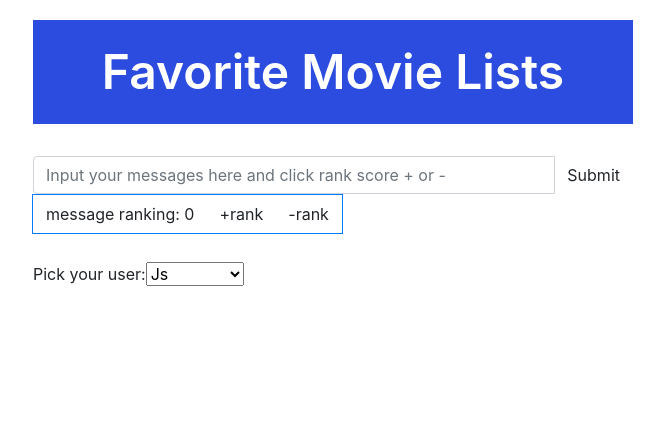
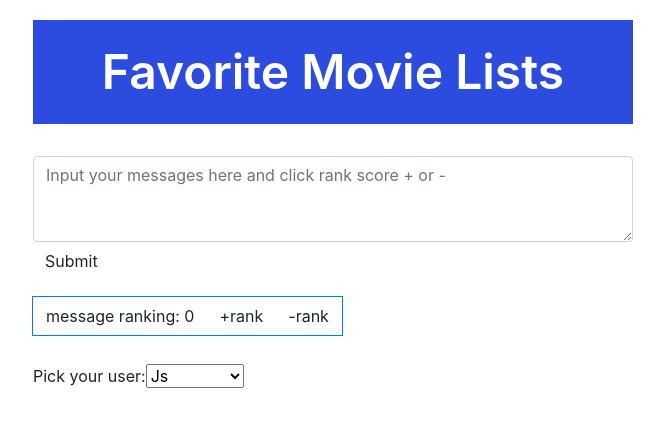
Before and after one commit to pompom2626/react_rankingboard_userinput, a React (Create React App) app: page / in a window 1280 px wide. Shown: the top 426 px of the page, without its empty margins (307-971 px from the left). Built offline with nearby package versions, Linux system fonts and the light colour scheme.

Commit message:
9th : to improve user interface -textarea

```diff
--- a/src/App.js
+++ b/src/App.js
@@ -160,15 +160,16 @@ class App extends Component {
               </div>
             </div> */}
 
-            <div className='input-group'>
+            <div className='form-group'>
 
-              <input
+              <textarea
                 type='text'
                 className='form-control'
+                rows="3"
                 placeholder='Input your messages here and click rank score + or -'
                 value={this.state.votingContents}
                 onChange={this.onchangeVotingContents}
-                onKeyDown={e => e.keyCode === 13 ? this.onclickRankList() : null}
+                /* onKeyDown={e => e.keyCode === 13 ? this.onclickRankList() : null} */
               />
               <div className='input-group-append'>
                 <button
```
